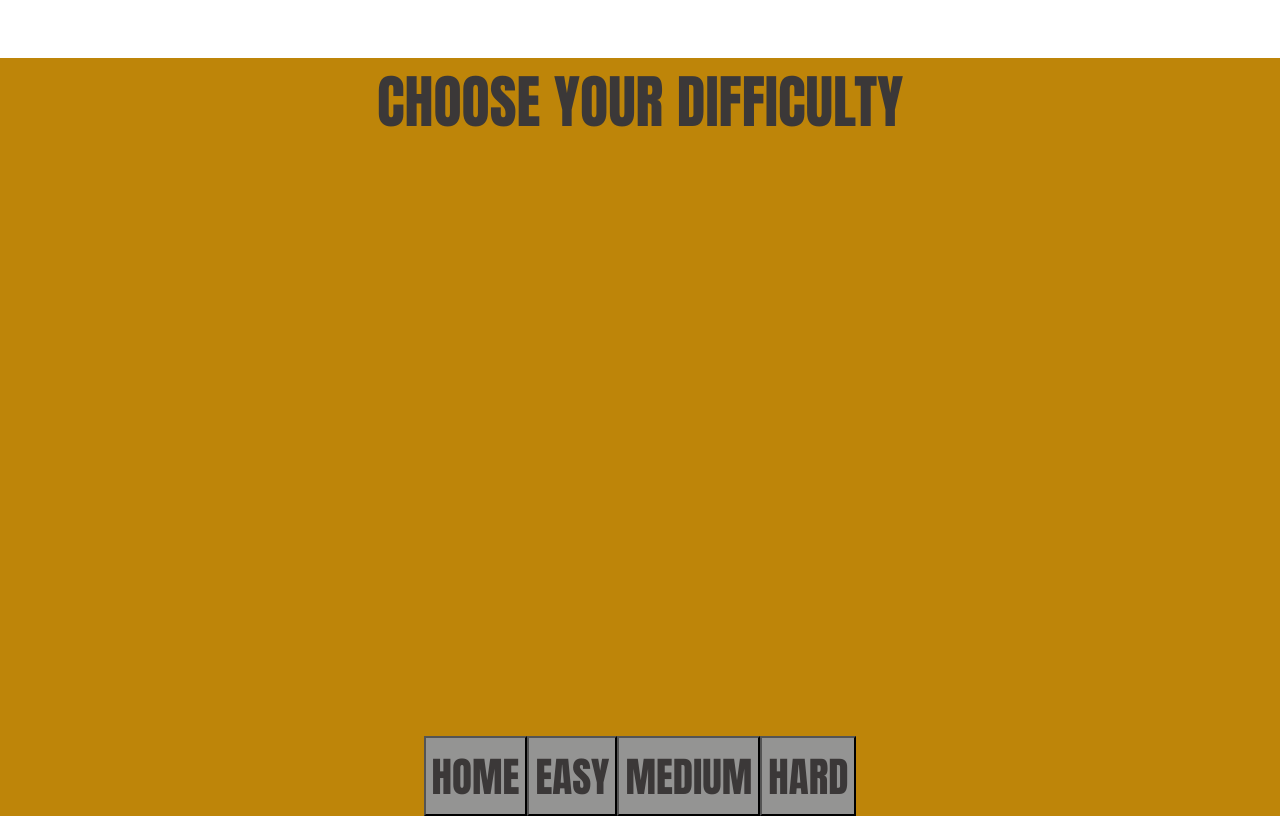
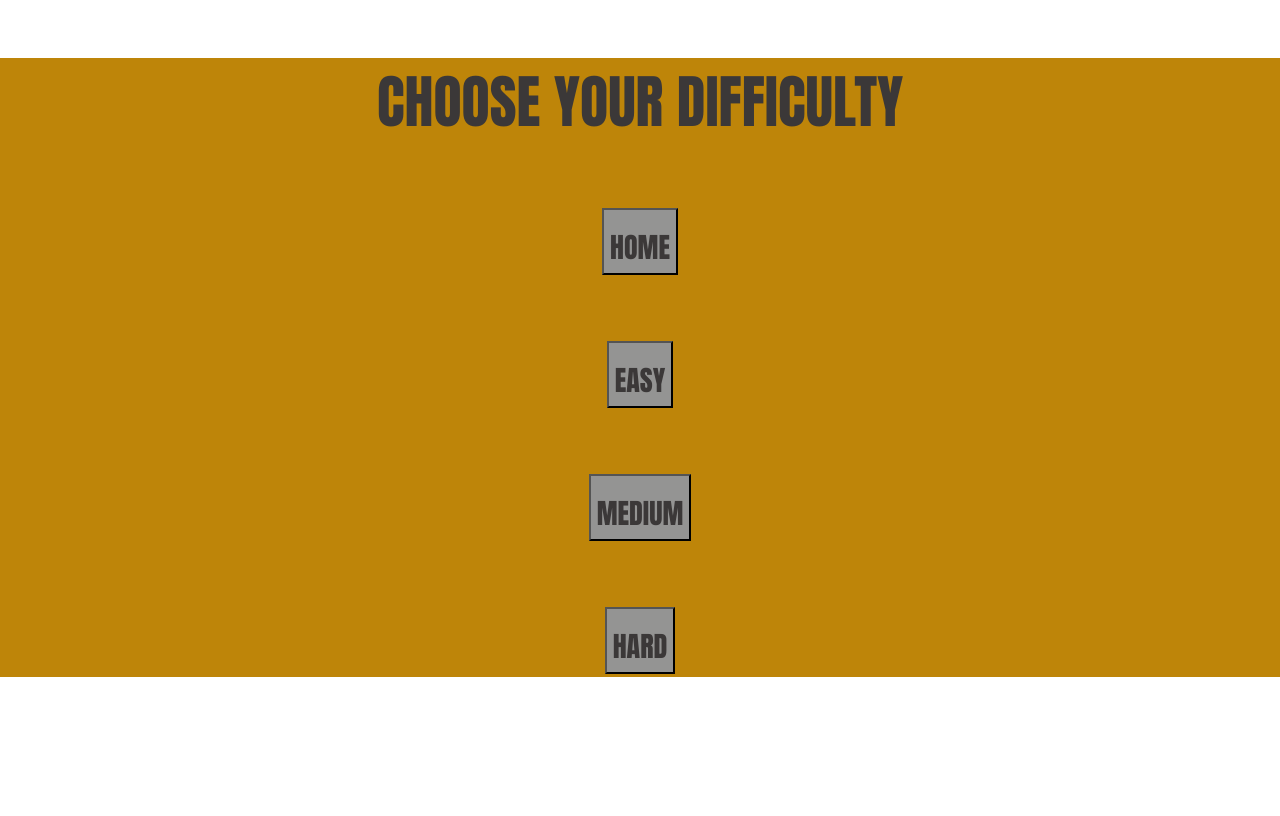
Before and after one commit to sassmith98/Ciphers-And-You, a React (Create React App) app: page /diff in a window 1280 px wide. Built offline with nearby package versions, Linux system fonts and the light colour scheme.

Commit message:
More styling fixes

```diff
--- a/src/App.css
+++ b/src/App.css
@@ -1,8 +1,8 @@
 .aboutScreenTextOne {
   background-color: #be8509;
-  min-height: fit-content;
+  min-height: 80px;
   font-family: Impact, Haettenschweiler, 'Arial Narrow Bold', sans-serif;
-  font-size: calc(25px + .5vmin);
+  font-size: calc(25px + 1vmin);
   color: rgb(59, 56, 56);
 }
 
@@ -23,7 +23,9 @@
 
 a {
   color: rgb(59, 56, 56);
+  font-size: calc(20px + 1vmin);
 }
+
 a:hover {
    color: rgb(192, 118, 7)
 }
@@ -98,9 +100,19 @@ a:hover {
   color: rgb(59, 56, 56);
 }
 
+.btn-css{
+  background-color: #949493;
+  min-height: 7vh;
+  font-family: Impact, Haettenschweiler, 'Arial Narrow Bold', sans-serif;
+  font-size: calc(10px + 2vmin);
+  color: rgb(59, 56, 56);
+  display: inline-block;
+}
+
 Button{
   background-color: #949493;
-  min-height: 10vh;
+  min-height: 7vh;
+  display: flex;
   flex-direction: column;
   align-items: center;
   justify-content: center;
@@ -118,7 +130,7 @@ Button{
   align-items: center;
   justify-content: center;
   font-family: Impact, Haettenschweiler, 'Arial Narrow Bold', sans-serif;
-  font-size: calc(25px + 2vmin);
+  font-size: calc(15px + 2vmin);
   color: rgb(59, 56, 56);
   display: inline-block;
 }
@@ -129,10 +141,11 @@ Button{
 
 .difficultyScreen {
   background-color: #be8509;
+  min-height: 125px;
   align-items: center;
   justify-content: center;
   font-family: Impact, Haettenschweiler, 'Arial Narrow Bold', sans-serif;
-  font-size: calc(25px + 2vmin);
+  font-size: calc(40px + 1vmin);
   color: rgb(59, 56, 56);
 }
 
@@ -200,12 +213,16 @@ h1{
   align-items: center;
   justify-content: center;
   font-family: Impact, Haettenschweiler, 'Arial Narrow Bold', sans-serif;
-  font-size: calc(100px + 2vmin);
+  font-size: calc(50px + 2vmin);
   color: rgb(59, 56, 56);
 }
 
 h2{
   background-color: #be8509;
+  border-style: solid;
+  padding: 5px;
+  background: #949493;
+  background-clip: padding-box;
   font-family: Impact, Haettenschweiler, 'Arial Narrow Bold', sans-serif;
   font-size: calc(50px + 1vmin);
   color: rgb(59, 56, 56);
@@ -213,19 +230,17 @@ h2{
 
 h3{
   background-color: #be8509;
-  min-height: 77.5vh;
   font-family: Impact, Haettenschweiler, 'Arial Narrow Bold', sans-serif;
   font-size: calc(50px + 1vmin);
   color: rgb(59, 56, 56);
 }
 
-.textBox{
+.textField{
   margin: auto;
-  padding:100px;
-  height: 300px;
+  height: 15px;
   text-align: center;
-  padding: 20px;
-  width: 400px;
+  padding: 10px 0px;
+  width: 300px;
 }
 
 
--- a/src/aboutScreen.js
+++ b/src/aboutScreen.js
@@ -24,7 +24,6 @@ function aboutScreen() {
            </div>
                <p> Thanks for looking through the site</p>
                <p> And hopefully it was good!</p>
-
       </div>
 
       </Router>
--- a/src/level_base_page/difficultlyScreen.js
+++ b/src/level_base_page/difficultlyScreen.js
@@ -18,20 +18,19 @@ function difficultyScreen() {
         <Route path="/diff" style={{ textDecoration: 'none' }} exact>
           <h3>
             CHOOSE YOUR DIFFICULTY
-          </h3>
-           <nav>
-            <div className="difficulty-button">
-              <Button><Link to="/" style={{ textDecoration: 'none' }} exact>HOME</Link></Button>
-              <Button><Link to="/easy" style={{ textDecoration: 'none' }}>EASY</Link></Button>
-              <Button><Link to="/medium" style={{ textDecoration: 'none' }}>MEDIUM</Link></Button>
-              <Button><Link to="/hard" style={{ textDecoration: 'none' }}>HARD</Link></Button>
-             </div>
+            <p> </p>
+            <nav>
+              <Button><Link to="/" style={{ textDecoration: 'none' }} exact>HOME</Link></Button> <p> </p>
+              <Button><Link to="/easy" style={{ textDecoration: 'none' }}>EASY</Link></Button>  <p> </p>
+              <Button><Link to="/medium" style={{ textDecoration: 'none' }}>MEDIUM</Link></Button> <p> </p>
+              <Button><Link to="/hard" style={{ textDecoration: 'none' }}>HARD</Link></Button> <p> </p>
             </nav>
+            </h3>
         </Route>
 
         <Route path="/" component={App} exact/>
 
-        {/* Another of declaring Route if you want to pass props inside the component */}
+        {/* Another way of declaring Route if you want to pass props inside the component */}
         <Route
           path='/easy'
           render={(props) => (
@@ -47,7 +46,6 @@ function difficultyScreen() {
           )}
           exact
         />
-
 
         <Route
           path='/hard'
--- a/src/level_base_page/easy.js
+++ b/src/level_base_page/easy.js
@@ -30,7 +30,6 @@ function Easy({name}){
                 return(
                   <div key={key}>
                     <h2>{data.val}</h2>
-                    <div className="textBox">
                     <input onChange={(e) => {
                       let questionsArr = [...questions];
                       questionsArr[key]["ans"] = e.target.value
@@ -50,9 +49,8 @@ function Easy({name}){
                     <p>
 
                         </p>
-                    {data.hasOwnProperty('show') && data["show"] &&<Popup image={data.img} closePopup={() => openClosepopUp(key ,false)} />}
-                    <a href="javaScript:void(0)" style={{ textDecoration: 'none' }} onClick={() => openClosepopUp(key)}>?</a>
-                  </div>
+                    {data.hasOwnProperty('show') && data["show"] &&<Popup image={data.img} text={data.val} closePopup={() => openClosepopUp(key ,false)} />}
+                    <a href="javaScript:void(0)" style={{ textDecoration: 'none' }} onClick={() => openClosepopUp(key)}>Need Some Help?</a>
                   </div>
                 )
             })}
--- a/src/level_base_page/hard.js
+++ b/src/level_base_page/hard.js
@@ -29,7 +29,6 @@ function Hard({name}){
                 return(
                   <div key={key}>
                     <h2>{data.val}</h2>
-                    <div className="textBox">
                     <input onChange={(e) => {
                       let questionsArr = [...questions];
                       questionsArr[key]["ans"] = e.target.value
@@ -41,7 +40,7 @@ function Hard({name}){
                         </p>
                     <button className="btn-css" onClick={() => {
                       if(data.ans && hardDataAnswers[key].val === data.ans){
-                        alert("You got the answer right")
+                        alert("You got the answer right!")
                       }else {
                         alert("You got the answer wrong")
                       }
@@ -50,8 +49,7 @@ function Hard({name}){
 
                         </p>
                     {data.hasOwnProperty('show') && data["show"] &&<Popup image={data.img} closePopup={() => openClosepopUp(key ,false)} />}
-                    <a href="javaScript:void(0)" style={{ textDecoration: 'none' }} onClick={() => openClosepopUp(key)}>?</a>
-                  </div>
+                    <a href="javaScript:void(0)" style={{ textDecoration: 'none' }} onClick={() => openClosepopUp(key)}>Need Some Help?</a>
                   </div>
                 )
             })}
--- a/src/level_base_page/medium.js
+++ b/src/level_base_page/medium.js
@@ -30,7 +30,6 @@ function Medium({name}){
                 return(
                   <div key={key}>
                     <h2>{data.val}</h2>
-                    <div className="textBox">
                     <input onChange={(e) => {
                       let questionsArr = [...questions];
                       questionsArr[key]["ans"] = e.target.value
@@ -51,8 +50,7 @@ function Medium({name}){
 
                         </p>
                     {data.hasOwnProperty('show') && data["show"] &&<Popup image={data.img} closePopup={() => openClosepopUp(key ,false)} />}
-                    <a href="javaScript:void(0)" style={{ textDecoration: 'none' }} onClick={() => openClosepopUp(key)}>?</a>
-                  </div>
+                    <a href="javaScript:void(0)" style={{ textDecoration: 'none' }} onClick={() => openClosepopUp(key)}>Need Some Help?</a>
                   </div>
                 )
             })}
--- a/src/popup/popup.css
+++ b/src/popup/popup.css
@@ -29,7 +29,7 @@
     top: 25%;
     bottom: 25%;
     margin: auto;
-    background: white;
+    background: #949493;
     height: 500px;
     text-align: center;
     padding: 20px;
```
